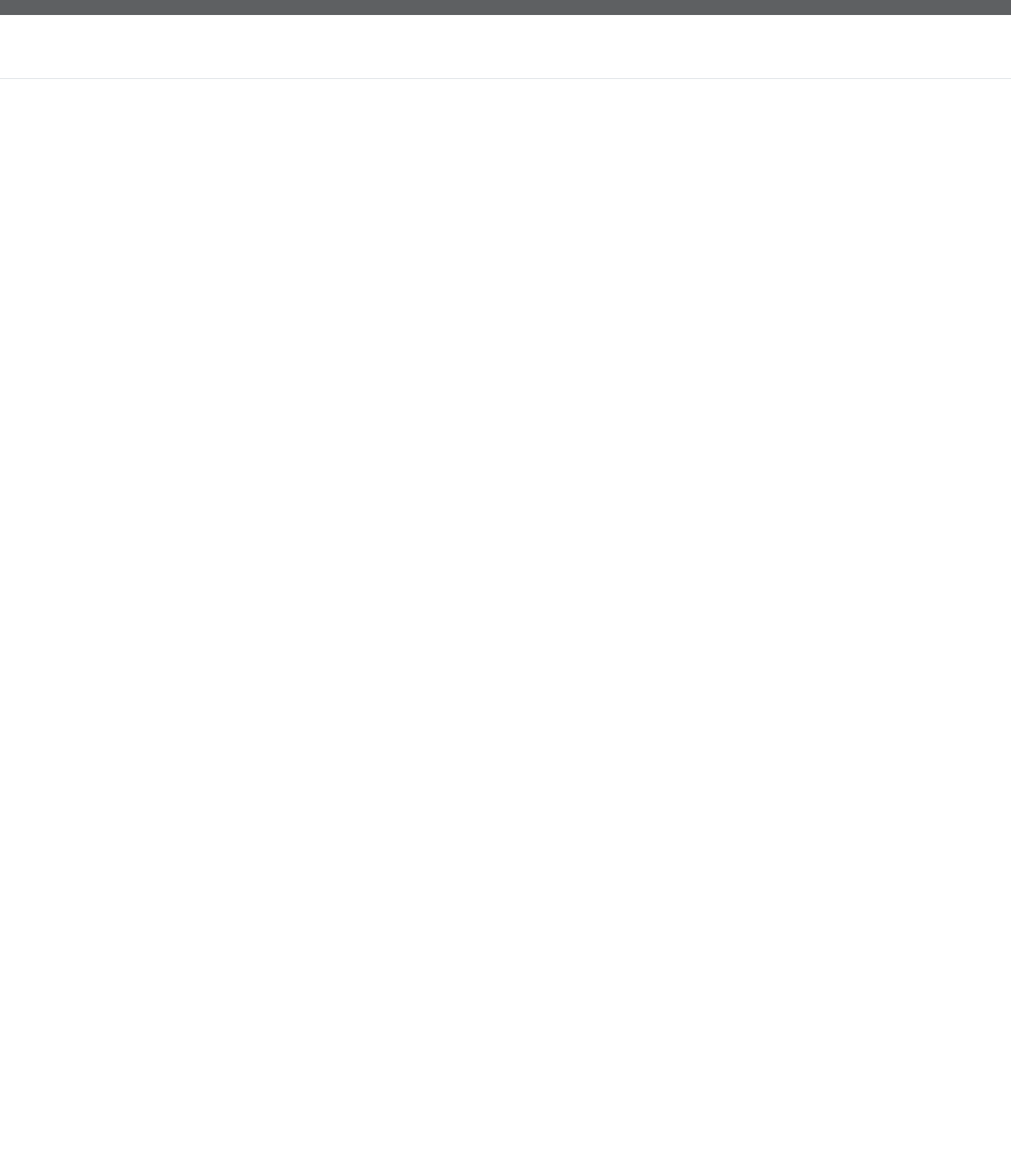
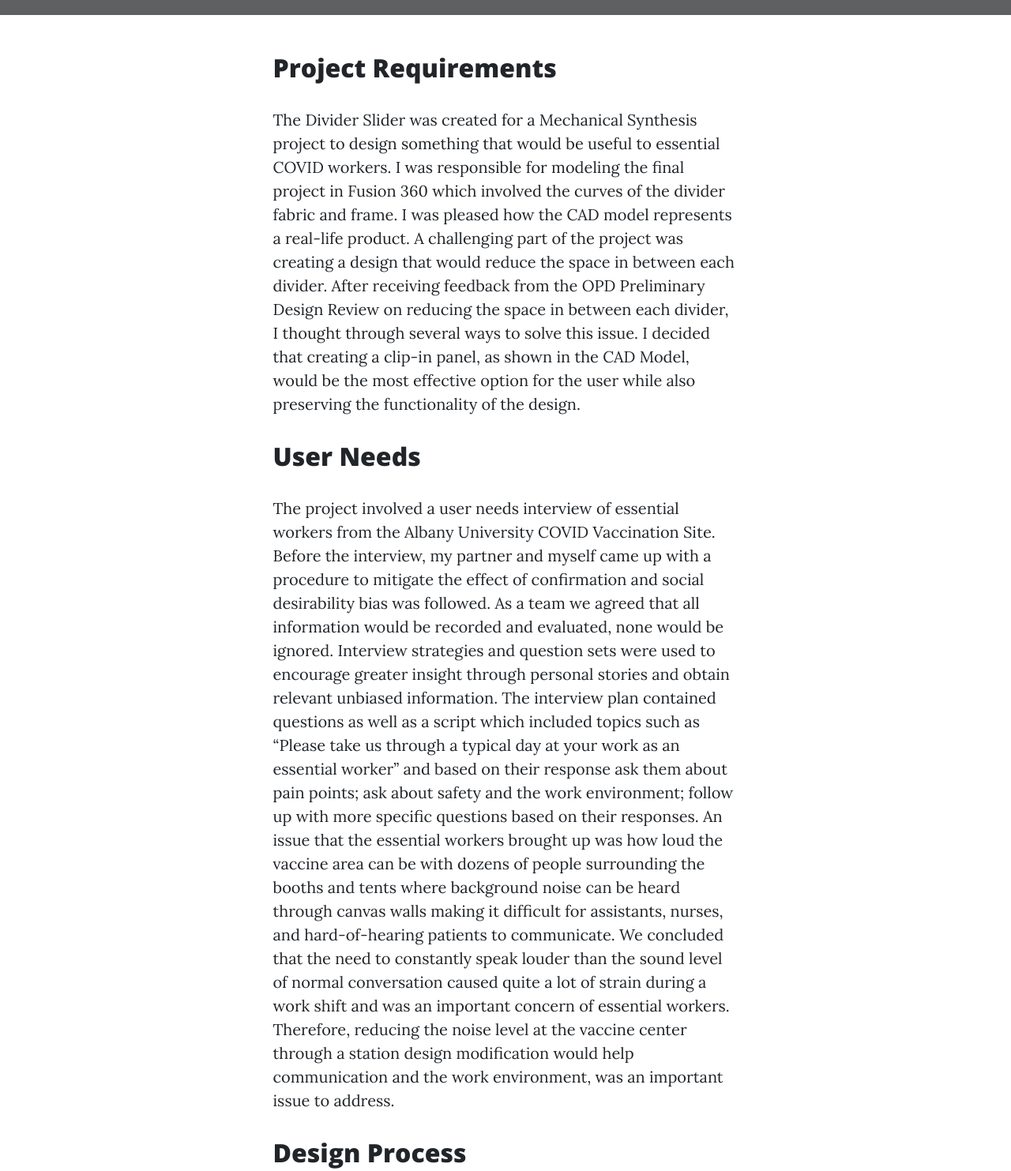
Before and after one commit to MikaylaLahr/ResumePortfolio, a plain HTML site: page startbootstrap-clean-blog-gh-pages/MECHSynthesis.html in a window 1280 px wide. Shown: the part 660-2143 px from the top of the page at 79% size. Before the commit the page ends 872 px from the top, so only its background shows below. Drawn offline with nearby package versions, Linux system fonts and the light colour scheme; grey boxes are pictures that could not be loaded.

Commit message:
Update MECHSynthesis.html

```diff
--- a/startbootstrap-clean-blog-gh-pages/MECHSynthesis.html
+++ b/startbootstrap-clean-blog-gh-pages/MECHSynthesis.html
@@ -53,7 +53,54 @@
             <div class="container px-4 px-lg-5">
                 <div class="row gx-4 gx-lg-5 justify-content-center">
                     <div class="col-md-10 col-lg-8 col-xl-7">
-                        <h2 class
+                        <h2 class="subheading">Project Requirements</h2>
+                        <p>The Divider Slider was created for a Mechanical Synthesis project to design something that would be
+                            useful to essential COVID workers. I was responsible for modeling the final project in Fusion 360
+                            which involved the curves of the divider fabric and frame. I was pleased how the CAD model
+                            represents a real-life product. A challenging part of the project was creating a design that would
+                            reduce the space in between each divider. After receiving feedback from the OPD Preliminary Design
+                            Review on reducing the space in between each divider, I thought through several ways to solve this
+                            issue. I decided that creating a clip-in panel, as shown in the CAD Model, would be the most effective
+                            option for the user while also preserving the functionality of the design.
+                        </p>
+                        <h2 class="subheading">User Needs</h2>
+                        <p>The project involved a user needs interview of essential workers from the Albany University COVID
+                            Vaccination Site. Before the interview, my partner and myself came up with a procedure to mitigate
+                            the effect of confirmation and social desirability bias was followed. As a team we agreed that all
+                            information would be recorded and evaluated, none would be ignored. Interview strategies and question
+                            sets were used to encourage greater insight through personal stories and obtain relevant unbiased
+                            information. The interview plan contained questions as well as a script which included topics such as
+                            “Please take us through a typical day at your work as an essential worker” and based on their response
+                            ask them about pain points; ask about safety and the work environment; follow up with more specific
+                            questions based on their responses. An issue that the essential workers brought up was how loud the
+                            vaccine area can be with dozens of people surrounding the booths and tents where background noise can
+                            be heard through canvas walls making it difficult for assistants, nurses, and hard-of-hearing patients
+                            to communicate. We concluded that the need to constantly speak louder than the sound level of normal
+                            conversation caused quite a lot of strain during a work shift and was an important concern of essential
+                            workers. Therefore, reducing the noise level at the vaccine center through a station design modification
+                            would help communication and the work environment, was an important issue to address.
+                        </p>
+                        <h2 class="subheading">Design Process</h2>
+                        <p>Another interesting and valuable part of the project was completing the Crazy-8s idea generation exercise
+                            and designing Storyboards. The Crazy-8s exercise allowed me to brainstorm ideas that I may not have thought
+                            of, examine each idea, and identify which ideas were feasible and beneficial. The Storyboard exercise for
+                            a chosen design concept was beneficial because it allowed us to narrow our focus towards a particular
+                            product, while remaining creative in the design process. The Storyboard helped to visualize the essential
+                            worker’s experience and lead to finding the best design concept.
+                        </p>
+                        <p>The engineering design process for creating a unique design for a divider was a very challenging part of
+                            the project. My partner and I went through several different design ideas for what would be the most
+                            effective way to create a collapsible divider that is functional and solves the issue of reducing noise
+                            at the site. We wanted to create a divider that was also able to reduce in height if certain sections of
+                            the site or groups of essential workers decided that it would be beneficial to be able to communicate
+                            effectively between each area. In addition, we also wanted to reduce the space that each divider would
+                            take up during transportation to the site. The dividers’ ability to reduce in height allows for less space
+                            needed for transportation. A challenging part of the design process was determining the most effective way
+                            to reduce the size of the dividers. Ultimately, it was decided that thick noise reducing fabric would be
+                            used as the divider material. The fabric would be connected to rods on both sides (using clips on the top
+                            plate) and would be able to fold down to reduce the height of the divider. The fabric would also be able
+                            to be removed from the clips if the user wanted to clean the dividers.
+                        </p>
                     </div>
                 </div>
             </div>
```
